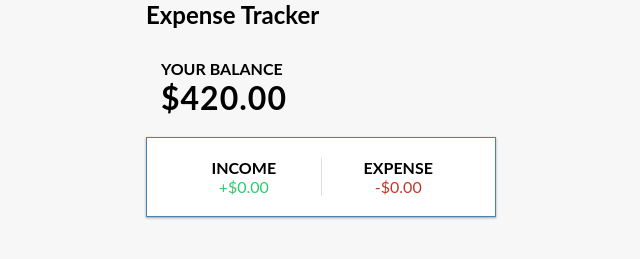
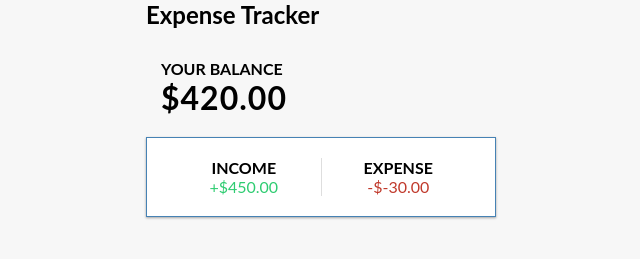
Before and after one commit to JDixon1995/Expense-Tracker-App, a React (Create React App) app: page / in a window 1280 px wide. Shown: the top 259 px of the page, without its empty margins (319-959 px from the left). Built offline with nearby package versions, Linux system fonts and the light colour scheme.

Commit message:
added functionality to IncomeExpense component for dynamic totals.

```diff
--- a/src/components/IncomeExpense.js
+++ b/src/components/IncomeExpense.js
@@ -1,15 +1,32 @@
-import React from 'react'
+import React, { useContext } from 'react'
+import { GlobalContext } from '../context/GlobalState'
 
 const IncomeExpense = () => {
+    const { transactions } = useContext(GlobalContext)
+
+    const amounts = transactions.map(transaction => transaction.amount)
+
+    const total = amounts.reduce((acc, item) => (acc += item), 0).toFixed(2)
+
+    const income = amounts
+    .filter(item => item > 0)
+    .reduce((acc, item) => (acc += item), 0)
+    .toFixed(2)
+
+    const expenses = amounts
+    .filter(item => item < 0)
+    .reduce((acc, item) => (acc += item), 0)
+    .toFixed(2)
+
     return (
         <div className='inc-exp-container'>
             <div>
                 <h4>Income</h4>
-                <p className='money-plus' >+$0.00</p>
+                <p className='money-plus' >+${income}</p>
             </div>
                 <div>
                 <h4>Expense</h4>
-                <p className='money-minus' >-$0.00</p>
+                <p className='money-minus' >-${expenses}</p>
                 </div>
         </div>
     )
```
